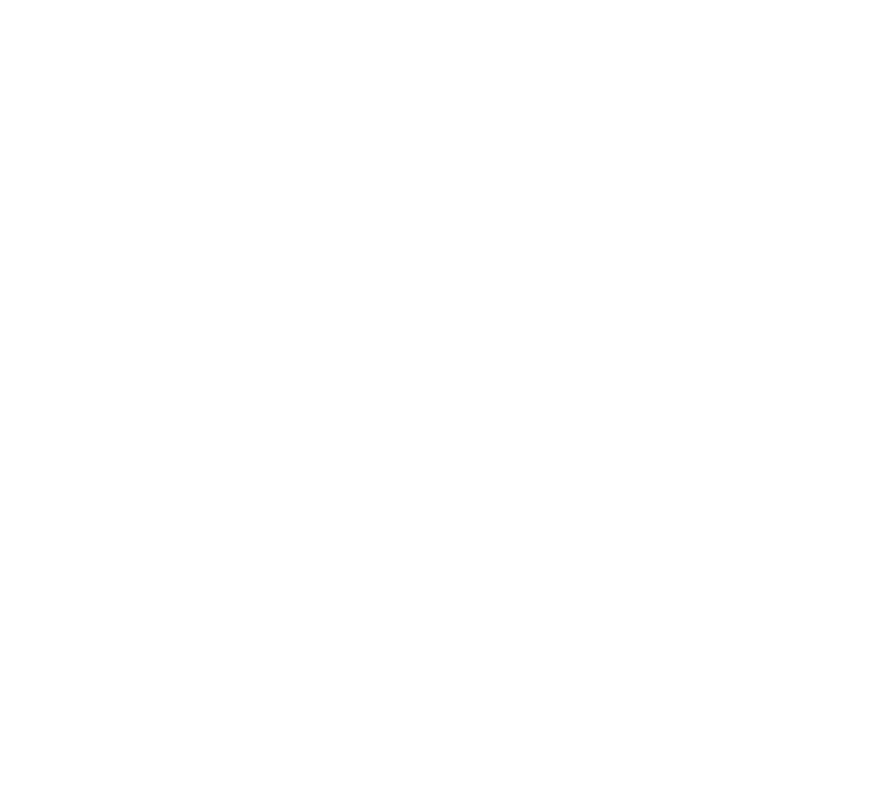
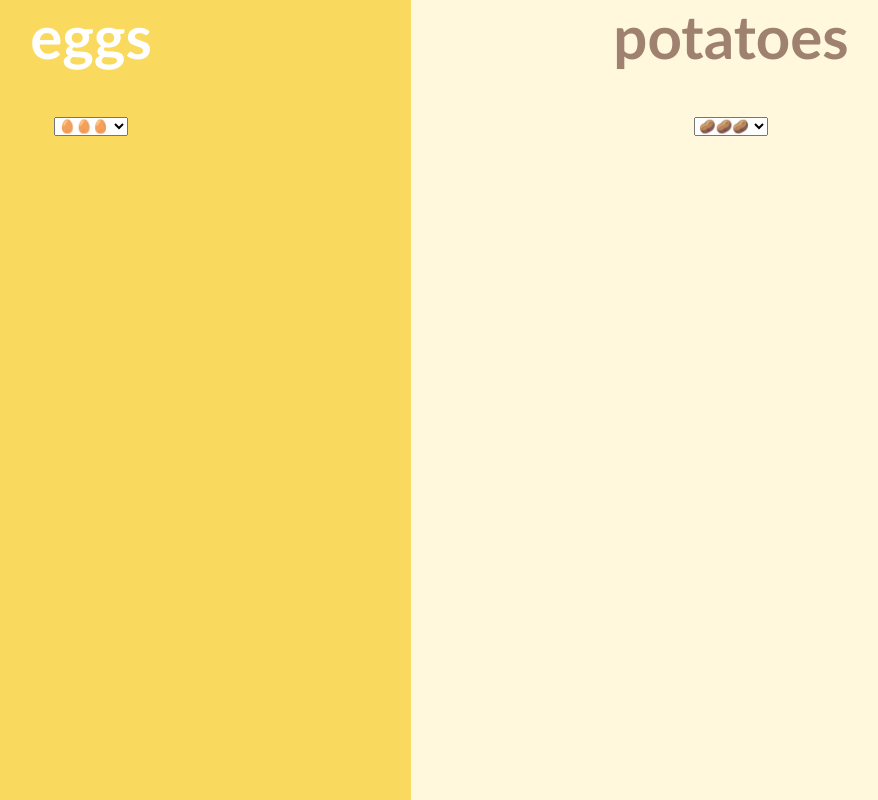
Before and after one commit to jadyhome/egsandpotat, a React (Create React App) app: page /home in a window 1280 px wide. Shown: the whole page, without its empty margins (229-1107 px from the left). Built offline with nearby package versions, Linux system fonts and the light colour scheme.

Commit message:
added landingpage route

```diff
--- a/src/components/Router.js
+++ b/src/components/Router.js
@@ -1,5 +1,6 @@
 import React, { useEffect, useState } from "react";
 import { Route, Switch } from "react-router-dom";
+import LandingPage from "../pages/LandingPage";
 import HomePage from "../pages/HomePage";
 
 const Router = () => {
@@ -15,8 +16,8 @@
         <h1 className="pageloading">PAGE IS LOADING...</h1>
       ) : (
         <Switch>
-          <Route exact path="/" component={() => <HomePage />} />
-          {/* <Route path="/eggs" component={() => <EggsPage />} /> */}
+          <Route exact path="/" component={() => <LandingPage />} />
+          <Route path="/home" component={() => <HomePage />} />
         </Switch>
       )}
     </main>
```
